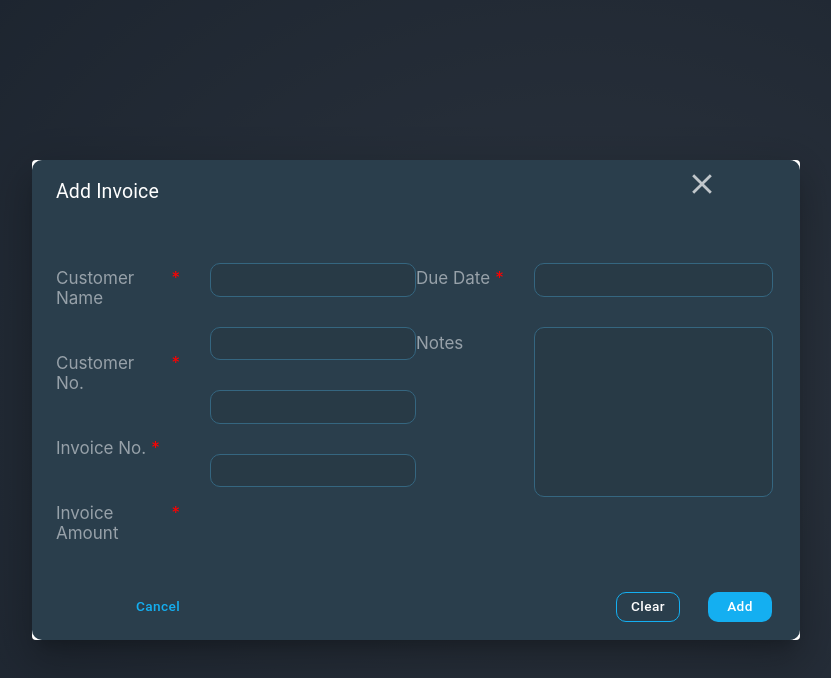
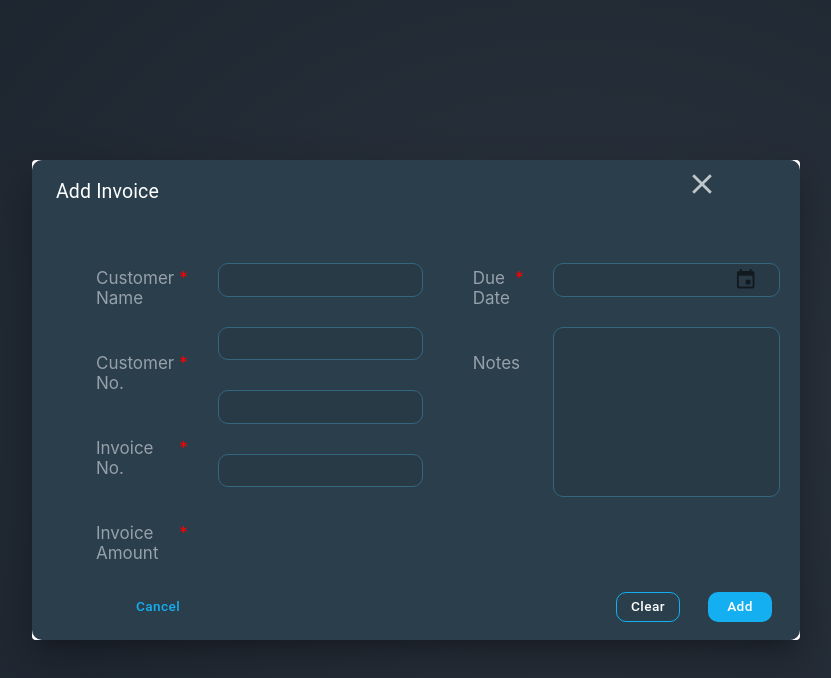
Before and after one commit to Vashisht8953/HighRadius-Invoice-Project, a React (Create React App) app: page / in a window 1280 px wide. Shown: the top 678 px of the page, without its empty margins (224-1055 px from the left). Built offline with nearby package versions, Linux system fonts and the light colour scheme.

Commit message:
Added Datepicker (Styling Needed)
Replaced the input in Due Date with Datepicker. Some styling still pending.

```diff
--- a/package.json
+++ b/package.json
@@ -4,6 +4,7 @@
   "private": true,
   "homepage": "http://localhost:3000/1830196/",
   "dependencies": {
+    "@date-io/date-fns": "^1.3.13",
     "@material-ui/core": "^4.11.2",
     "@material-ui/icons": "^4.11.2",
     "@material-ui/pickers": "^3.2.10",
@@ -11,6 +12,7 @@
     "@testing-library/react": "^11.1.0",
     "@testing-library/user-event": "^12.1.10",
     "axios": "^0.21.1",
+    "date-fns": "^2.19.0",
     "jspdf": "^2.3.0",
     "react": "^17.0.1",
     "react-dom": "^17.0.1",
--- a/src/views/AddInvoicePage.js
+++ b/src/views/AddInvoicePage.js
@@ -1,9 +1,12 @@
 import React from 'react';
-import { makeStyles } from '@material-ui/core';
+import { InputAdornment, makeStyles } from '@material-ui/core';
 import { Dialog, IconButton, Button, Input } from '@material-ui/core';
 import MuiDialogTitle from '@material-ui/core/DialogTitle';
 import MuiDialogContent from '@material-ui/core/DialogContent';
 import MuiDialogActions from '@material-ui/core/DialogActions';
+import { MuiPickersUtilsProvider, KeyboardDatePicker } from '@material-ui/pickers';
+import 'date-fns';
+import DateFnsUtils from '@date-io/date-fns';
 import { CloseIcon } from '../assets';
 
 const useStyles = makeStyles((theme) => ({
@@ -39,14 +42,18 @@
         // border: '2px solid yellow',
         width: '30vw',
         height: '30vh',
+        paddingLeft: '40px'
     },
     Column2: {
         // border: '2px solid red',
         width: '30vw',
         height: '30vh',
+        paddingLeft: '50px'
     },
     InputBox: {
-        color: '#97A1A9',
+        color: '#FFFFFF',
+        fontColor: '',
+        width: '205px',
         // borderBottom: 'none',
         border: '1px solid #356680',
         background: '#283A46',
@@ -87,6 +94,40 @@
         paddingRight: '15px'
     },
 }))
+
+const DatePicker = () => {
+    const classes = useStyles();
+    const [ selectedDate, setSelectedDate ] = React.useState('');
+
+    const handleDateChange = (date) => {
+        setSelectedDate(date);
+    }
+
+    return (
+        <MuiPickersUtilsProvider utils={DateFnsUtils}>
+            <KeyboardDatePicker
+                className={classes.InputBox}
+                disableToolbar
+                variant="inline"
+                format="MM/dd/yyyy"
+                // margin="normal"
+                // id="date-picker-inline"
+                invalidDateMessage=''
+                value={selectedDate}
+                onChange={handleDateChange}
+                // emptyLabel=''
+                // KeyboardButtonProps={{
+                //   'aria-label': 'change date',
+                // }}
+                InputProps={{
+                    disableUnderline: true,
+                    selectColor: '#FFFFFF',
+
+                }}
+            />
+        </MuiPickersUtilsProvider>
+    )
+}
 
 const AddMenu = () => {
     const classes = useStyles();
@@ -152,11 +193,19 @@
                     </div>
                     <div>
                         <div style={{ paddingBottom: '30px' }}>
-                            <Input
+                            {/* <Input
                                 className={classes.InputBox}
                                 disableUnderline={true}
+                                endAdornment={
+                                    <InputAdornment position="end">
+                                        <DatePicker/>
+                                    </InputAdornment>
+                                }
                             >
-                            </Input>
+                            </Input> */}
+                            <DatePicker
+                                className={classes.InputBox}
+                            />
                         </div>
                         <div style={{ paddingBottom: '30px' }}>
                             <Input
```
Also changed, not shown: 2 other files (tests, documents, lock files or other folders).
